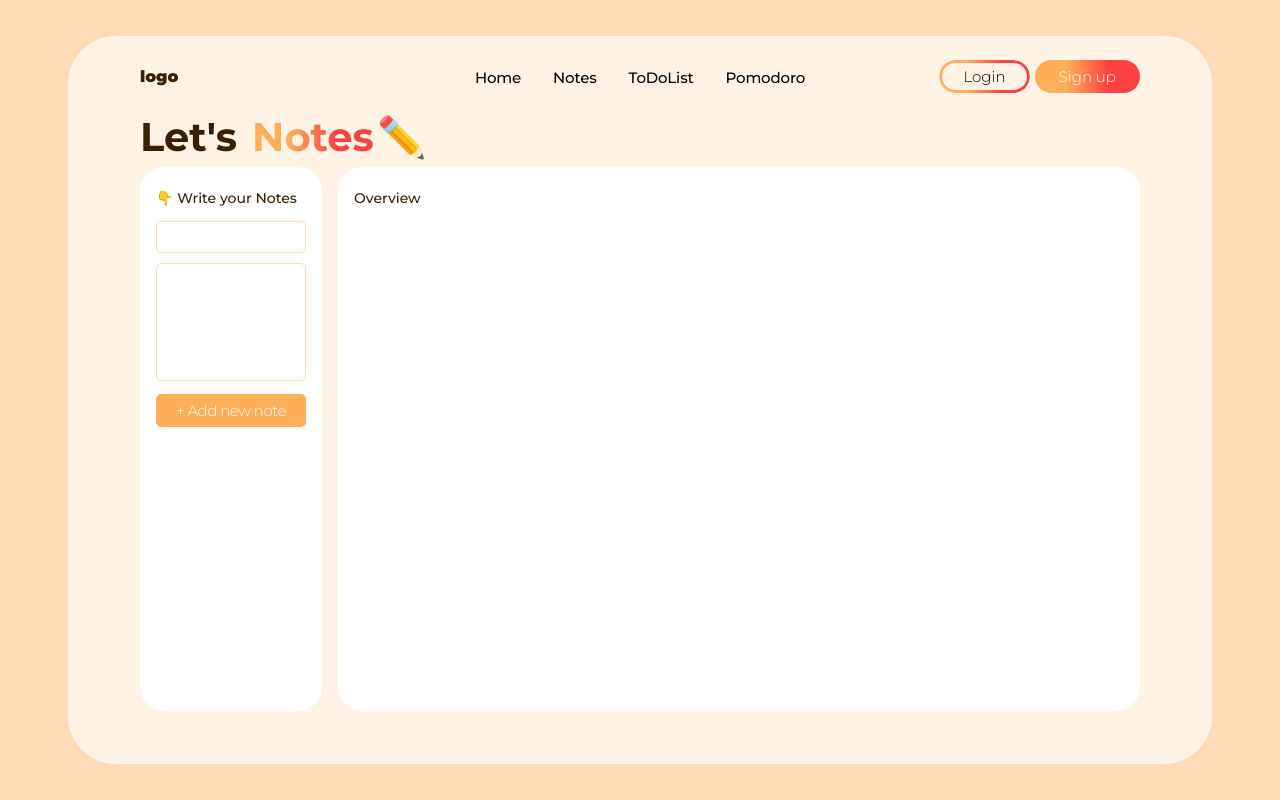
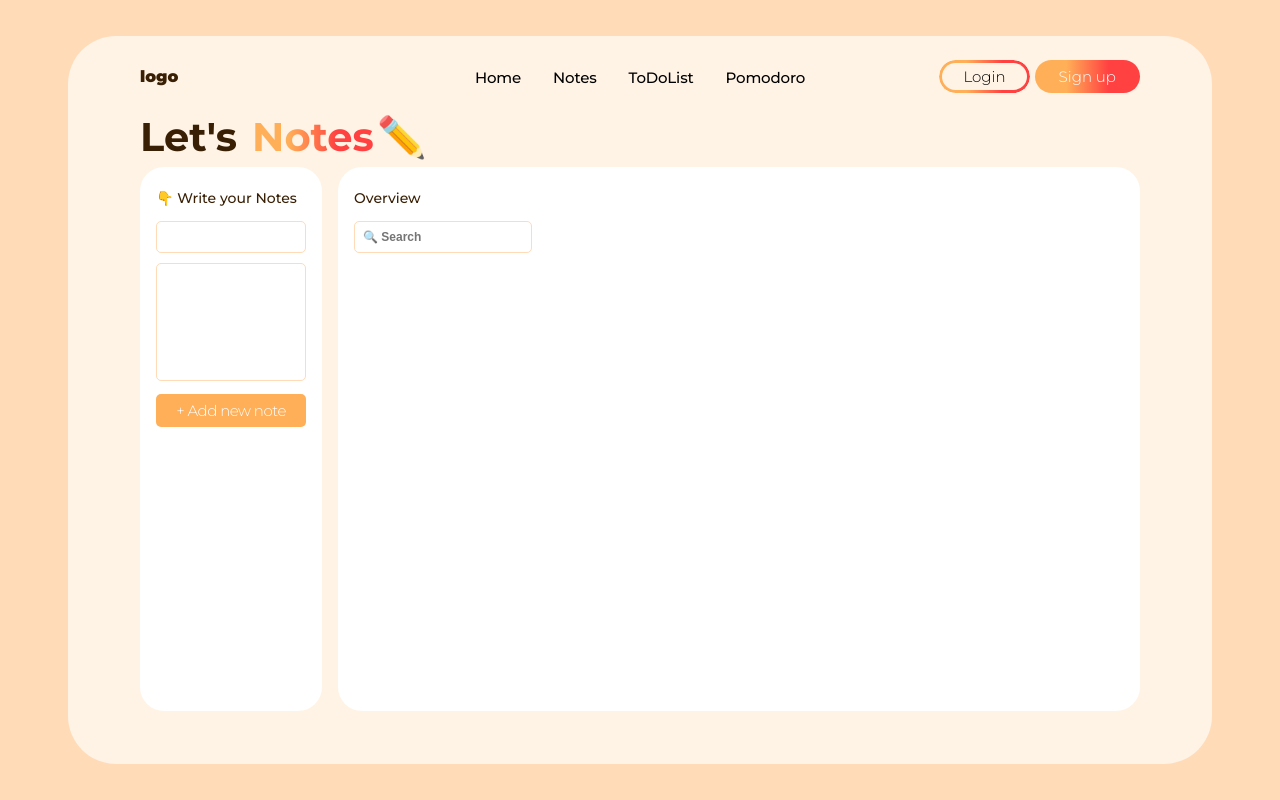
Before and after one commit to sooozi/study-app_ver.01, a React (Create React App) app: page /Note in a window 1280 px wide. Built offline with nearby package versions, Linux system fonts and the light colour scheme.

Commit message:
231217_스터디앱_노트앱_검색창 착수

```diff
--- a/src/components/NotesCont.js
+++ b/src/components/NotesCont.js
@@ -1,5 +1,6 @@
 import React, { useEffect, useRef, useState } from 'react';
 import styled from "styled-components";
+import NotesFilter from "./NotesFilter";
 
 const NoteListWrap= styled.ul `
     display: grid;
@@ -207,6 +208,7 @@ function NotesCont() {
   return (
     <>
       <NoteInnerTit>Overview</NoteInnerTit>
+      <NotesFilter />
       <NoteListWrap>
         {memos.map((memo) => (
           <NoteListCont key={memo.id}>
--- /dev/null
+++ b/src/components/NotesFilter.js
@@ -0,0 +1,50 @@
+import { default as React, useState } from 'react';
+import styled from "styled-components";
+
+const NoteFilterInner= styled.div `
+    margin: 10px 0;
+`;
+
+const SearchBar= styled.input `
+    padding: 0.5rem;
+    border-radius: 5px;
+    border: 1px solid #ffdbb8;
+    font-size: 12px;
+    font-weight: bold;
+    outline: 0;
+    color: rgb(57, 32, 5);
+    &:focus, &:focus-visible  {
+        border: 1px solid rgba(255, 243, 229, 1);
+        background-color: rgba(255, 243, 229, 1);
+    }
+    &:focus::placeholder, &:focus-visible::placeholder  {
+        color: transparent;
+    }
+`;
+
+const Form = styled.form `
+    display: flex;
+`;
+
+function NotesFilter() {
+    const [inputValue, setInputValue] = useState('');
+
+    const handleInputChange = (event) => {
+        setInputValue(event.target.value);
+    };
+
+    return (
+        <NoteFilterInner>
+            <Form>
+                <SearchBar
+                    type="text"
+                    value={inputValue}
+                    placeholder='🔍 Search'
+                    onChange={handleInputChange}
+                />
+            </Form>
+        </NoteFilterInner>
+    );
+}
+
+export default NotesFilter;
```
